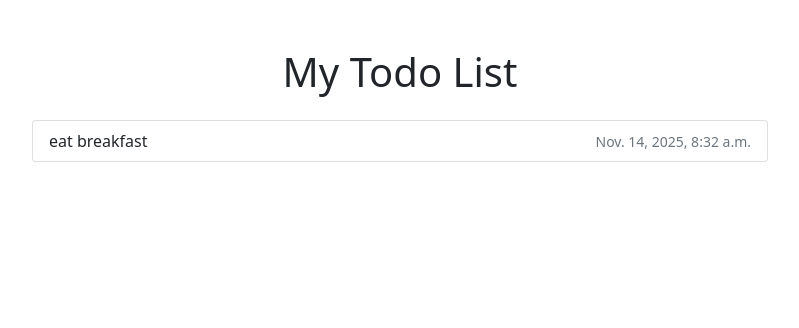
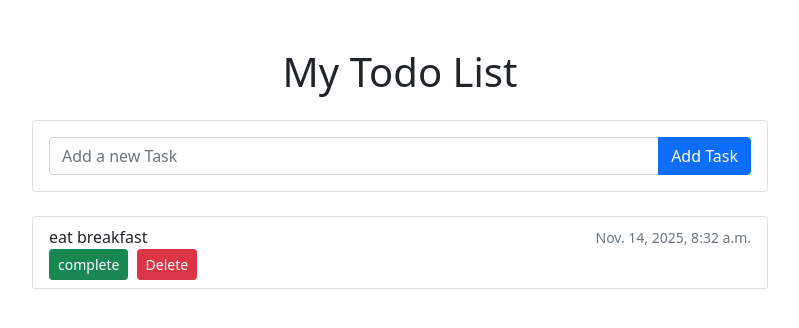
Before and after one commit to snipher-marube/django-todo-project, a Django app: page / in a window 1280 px wide. Shown: the top 328 px of the page, without its empty margins (240-1039 px from the left). Run offline with Django 5.2, Linux system fonts and the light colour scheme; data comes from the database, SQL or seed files in the repository; both versions use the stored data as it was after the commit.

Commit message:
crude operations'

```diff
--- a/templates/todo/task_list.html
+++ b/templates/todo/task_list.html
@@ -6,8 +6,9 @@
         <title>My TOdo List</title>
 
         <!-- Bootstrap CSS -->
-    <link href="https://cdn.jsdelivr.net/npm/bootstrap@5.1.3/dist/css/bootstrap.min.css" rel="stylesheet">
-
+        <link
+            href="https://cdn.jsdelivr.net/npm/bootstrap@5.1.3/dist/css/bootstrap.min.css"
+            rel="stylesheet">
 
     </head>
     <body>
@@ -16,16 +17,44 @@
                 <div class="col-md-8">
                     <h1 class="text-center mb-4">My Todo List</h1>
 
+                    <div class="card mb-4">
+                        <div class="card-body">
+                            <form action method="post">
+                                {% csrf_token %}
+                                <div class="input-group">
+                                    <input type="text" name="title"
+                                        class="form-control"
+                                        placeholder="Add a new Task" required>
+                                    <button type="submit"
+                                        class="btn btn-primary">Add
+                                        Task</button>
+                                </div>
+                            </form>
+                        </div>
+                    </div>
+
                     <div class="list-group">
                         {% for task in tasks %}
-                        <div class="list-group-item {% if task.completed %}list-group-item-light{% endif %}">
-                            <div class="d-flex justify-content-between align-items-center">
-                                <span class="{% if task.completed %}text-decoration-line-through text-muted{% endif %}">
+                        <div
+                            class="list-group-item {% if task.completed %}list-group-item-light{% endif %}">
+                            <div
+                                class="d-flex justify-content-between align-items-center">
+                                <span
+                                    class="{% if task.completed %}text-decoration-line-through text-muted{% endif %}">
                                     {{task.title}}
                                 </span>
                                 <small class="text-muted">
                                     {{task.created}}
                                 </small>
+                            </div>
+                            <div>
+                                <a href="{% url 'complete_task' task.id %}"
+                                    class="btn btn-sm {% if task.completed %}btn-warning{% else %}btn-success{% endif %} me-1">
+                                    {% if task.completed %}Undo{% else %}complete{% endif %}
+                                </a>
+                                <a href="{% url 'delete_task' task.id %}" class="btn btn-sm btn-danger" onclick="return confirm('Are you sure you want to delete this task')">
+                                    Delete
+                                </a>
                             </div>
                         </div>
                         {% empty %}
@@ -38,6 +67,7 @@
             </div>
         </div>
         <!-- Bootstrap JS -->
-    <script src="https://cdn.jsdelivr.net/npm/bootstrap@5.1.3/dist/js/bootstrap.bundle.min.js"></script>
+        <script
+            src="https://cdn.jsdelivr.net/npm/bootstrap@5.1.3/dist/js/bootstrap.bundle.min.js"></script>
     </body>
 </html>
--- a/todo/urls.py
+++ b/todo/urls.py
@@ -2,5 +2,7 @@ from django.urls import path
 from . import views
 
 urlpatterns = [
-    path('', views.task_list, name='task_list')
+    path('', views.task_list, name='task_list'),
+    path('complete/<int:task_id>/', views.complete_task, name='complete_task'),
+    path('delete/<int:task_id>/', views.delete_task, name='delete_task')
 ]
--- a/todo/views.py
+++ b/todo/views.py
@@ -1,9 +1,27 @@
-from django.shortcuts import render
+from django.shortcuts import render, redirect, get_object_or_404
+from django.utils import timezone
 from .models import Task
 
 def task_list(request):
-    tasks = Task.objects.all()
+    if request.method == 'POST':
+        title = request.POST.get('title')
+        if title:
+            Task.objects.create(title=title, created=timezone.now())
+        return redirect('task_list')
+
+    tasks = Task.objects.all().order_by('-created')
     context = {
         'tasks': tasks
     }
     return render(request, 'todo/task_list.html', context)
+
+def complete_task(request, task_id):
+    task = get_object_or_404(Task, id=task_id)
+    task.completed = not task.completed
+    task.save()
+    return redirect('task_list')
+
+def delete_task(request, task_id):
+    task = get_object_or_404(Task, id=task_id)
+    task.delete()
+    return redirect('task_list')
```
Also changed, not shown: db.sqlite3. Lines whose indentation alone changed are shown as unchanged.
